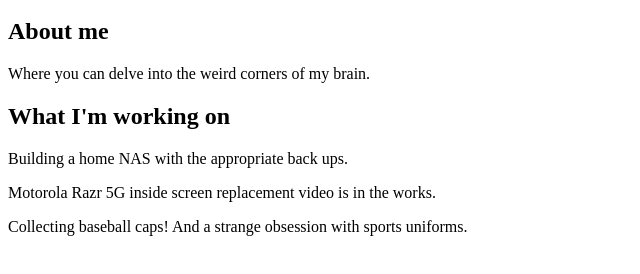
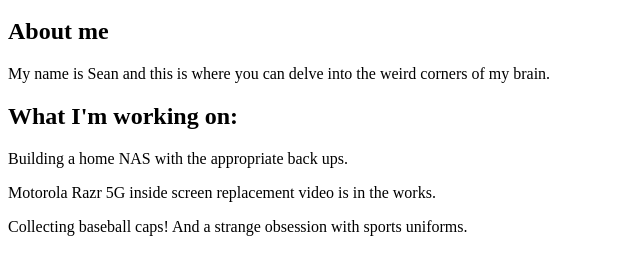
Before and after one commit to justplainsean/justplainsean, a plain HTML site: page index.html in a window 1280 px wide. Shown: the part 48-322 px from the top of the page, without its empty margins (0-640 px from the left). Drawn offline with Linux system fonts and the light colour scheme.

Commit message:
Update index.html

```diff
--- a/index.html
+++ b/index.html
@@ -6,9 +6,9 @@
     <body>
         <h2>About me</h2>
         <p>
-            Where you can delve into the weird corners of my brain.
+            My name is Sean and this is where you can delve into the weird corners of my brain.
         </p>
-        <h2>What I'm working on</h2>
+        <h2>What I'm working on:</h2>
         <p>
             Building a home NAS with the appropriate back ups.
         <p>
```
